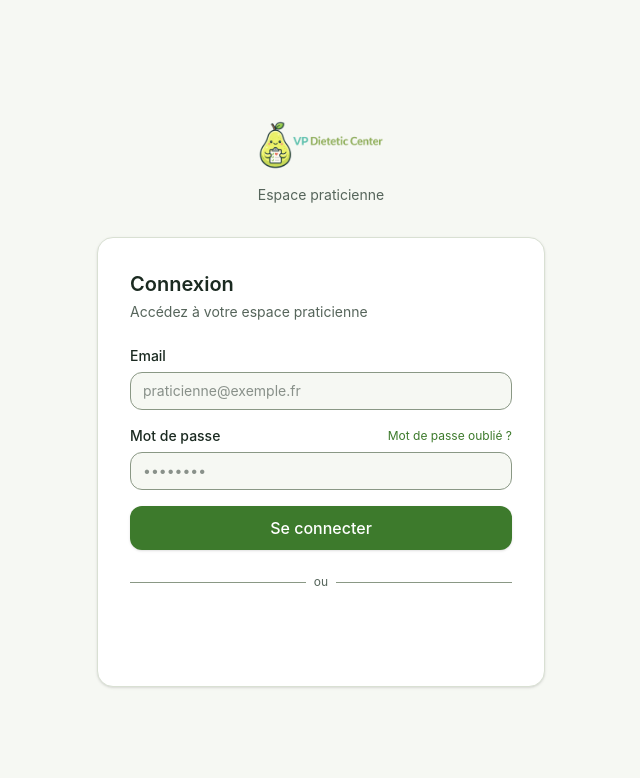
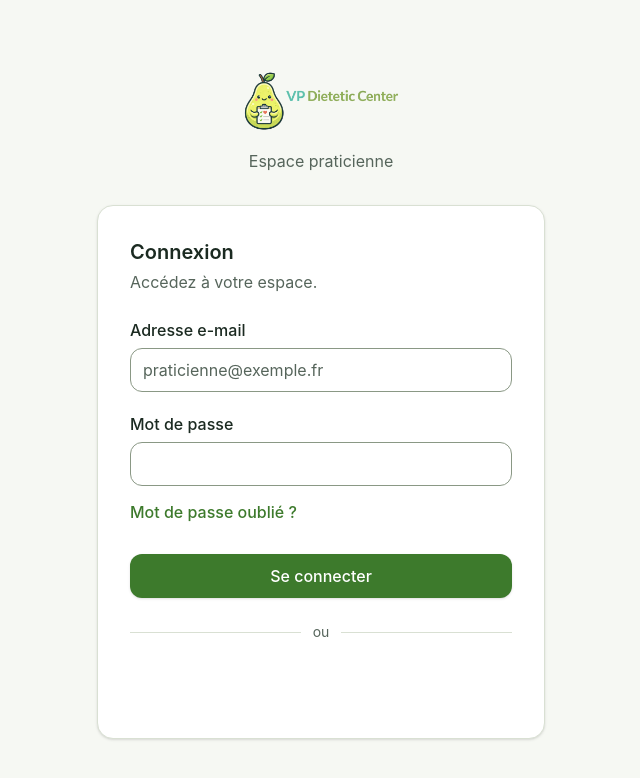
Before and after one commit to polo13410/vp_dietetic_center, a React (Vite) app in the folder apps/frontend/: page /login in a window 1280 px wide. Shown: the top 778 px of the page, without its empty margins (319-959 px from the left). Built offline with nearby package versions, Linux system fonts and the light colour scheme; no server answers.

Commit message:
feat(frontend): sign-in, forgot and reset password on the design system
Field labels, larger inputs with the right keyboards, plain french errors in a danger alert,
success states with token colours instead of hard-coded green and an emoji.

```diff
--- a/apps/frontend/src/components/layout/AuthLayout.tsx
+++ b/apps/frontend/src/components/layout/AuthLayout.tsx
@@ -1,17 +1,63 @@
+import type { LucideIcon } from 'lucide-react';
+import type { ReactNode } from 'react';
 import { Outlet } from 'react-router';
 
+/** Signed-out pages: the logo and one centred card. */
 export function AuthLayout() {
   return (
-    <div className="min-h-screen flex items-center justify-center bg-background">
+    <div className="flex min-h-screen items-center justify-center bg-background px-4 py-10">
       <div className="w-full max-w-md">
-        <div className="text-center mb-8">
-          <img src="/logo_full_transparent.png" alt="VP Dietetic Center" className="h-16 mx-auto mb-2" />
-          <p className="text-sm text-muted-foreground mt-1">Espace praticienne</p>
+        <div className="mb-8 text-center">
+          <img src="/logo_full_transparent.png" alt="VP Dietetic Center" className="mx-auto h-20" />
+          <p className="mt-2 text-base text-muted-foreground">Espace praticienne</p>
         </div>
-        <div className="bg-card rounded-2xl shadow-sm border border-border p-8">
+        <div className="rounded-xl border bg-card p-6 text-card-foreground shadow-sm sm:p-8">
           <Outlet />
         </div>
       </div>
     </div>
   );
 }
+
+/** Title and one-sentence explanation at the top of a signed-out card. */
+export function AuthTitle({ title, children }: { title: string; children?: ReactNode }) {
+  return (
+    <div className="mb-6 space-y-1">
+      <h1 className="text-xl font-semibold">{title}</h1>
+      {children && <p className="text-base text-muted-foreground">{children}</p>}
+    </div>
+  );
+}
+
+/** What went wrong, and how to fix it, above the form's button. */
+export function AuthError({ children }: { children: ReactNode }) {
+  return (
+    <p role="alert" className="rounded-lg border border-danger/25 bg-danger-soft px-4 py-3 text-base text-danger">
+      {children}
+    </p>
+  );
+}
+
+/** The end of a signed-out flow: an icon, what happened, and where to go next. */
+export function AuthDone({
+  icon: Icon,
+  title,
+  children,
+  action,
+}: {
+  icon: LucideIcon;
+  title: string;
+  children: ReactNode;
+  action: ReactNode;
+}) {
+  return (
+    <div className="space-y-4 text-center">
+      <span className="mx-auto flex size-14 items-center justify-center rounded-2xl bg-success-soft text-success" aria-hidden>
+        <Icon className="size-7" />
+      </span>
+      <h1 className="text-xl font-semibold">{title}</h1>
+      <p className="text-base text-muted-foreground">{children}</p>
+      {action}
+    </div>
+  );
+}
--- a/apps/frontend/src/pages/auth/ForgotPasswordPage.tsx
+++ b/apps/frontend/src/pages/auth/ForgotPasswordPage.tsx
@@ -1,76 +1,70 @@
 import { zodResolver } from '@hookform/resolvers/zod';
-import { ArrowLeft, Loader2 } from 'lucide-react';
+import { ArrowLeft, Loader2, MailCheck } from 'lucide-react';
 import { useState } from 'react';
 import { useForm } from 'react-hook-form';
 import { Link } from 'react-router';
 import { z } from 'zod';
 
+import { AuthDone, AuthError, AuthTitle } from '../../components/layout/AuthLayout';
+import { Field } from '../../components/shared/Field';
 import { Button } from '../../components/ui/button';
+import { Input } from '../../components/ui/input';
 import api from '../../lib/api';
 
-const schema = z.object({ email: z.string().email('Email invalide') });
+const schema = z.object({ email: z.string().email('L’adresse e-mail n’est pas valide.') });
 type Form = z.infer<typeof schema>;
+
+const backToLogin = (
+  <Link
+    to="/login"
+    className="inline-flex min-h-11 items-center gap-2 text-base font-medium text-muted-foreground hover:text-foreground"
+  >
+    <ArrowLeft className="size-5" aria-hidden /> Retour à la connexion
+  </Link>
+);
 
 export default function ForgotPasswordPage() {
   const [sent, setSent] = useState(false);
   const {
     register,
     handleSubmit,
+    setError,
     formState: { errors, isSubmitting },
-  } = useForm<Form>({
-    resolver: zodResolver(schema),
-  });
+  } = useForm<Form>({ resolver: zodResolver(schema) });
 
   const onSubmit = async (data: Form) => {
-    await api.post('/auth/forgot-password', data);
-    setSent(true);
+    try {
+      await api.post('/auth/forgot-password', data);
+      setSent(true);
+    } catch {
+      setError('root', { message: 'Le lien n’a pas pu être envoyé. Réessayez dans un instant.' });
+    }
   };
 
   if (sent) {
     return (
-      <div className="text-center">
-        <div className="w-12 h-12 bg-green-50 rounded-full flex items-center justify-center mx-auto mb-4">
-          <span className="text-2xl">✉️</span>
-        </div>
-        <h2 className="text-lg font-semibold mb-2">Email envoyé</h2>
-        <p className="text-sm text-muted-foreground mb-6">
-          Si un compte existe avec cet email, vous recevrez un lien de réinitialisation.
-        </p>
-        <Link to="/login" className="text-sm text-primary hover:underline">
-          Retour à la connexion
-        </Link>
-      </div>
+      <AuthDone icon={MailCheck} title="Regardez vos e-mails" action={backToLogin}>
+        Si un compte existe avec cette adresse, vous allez recevoir un lien pour choisir un nouveau mot de passe.
+      </AuthDone>
     );
   }
 
   return (
     <div>
-      <h2 className="text-xl font-semibold mb-1">Mot de passe oublié</h2>
-      <p className="text-sm text-muted-foreground mb-6">
-        Entrez votre email pour recevoir un lien de réinitialisation.
-      </p>
-      <form onSubmit={handleSubmit(onSubmit)} className="space-y-4">
-        <div>
-          <label className="block text-sm font-medium mb-1.5">Email</label>
-          <input
-            type="email"
-            {...register('email')}
-            className="w-full px-3 py-2 text-sm border border-input rounded-lg focus:outline-none focus:ring-2 focus:ring-primary/20"
-          />
-          {errors.email && <p className="text-xs text-destructive mt-1">{errors.email.message}</p>}
-        </div>
+      <AuthTitle title="Mot de passe oublié">
+        Indiquez votre adresse e-mail : vous recevrez un lien pour choisir un nouveau mot de passe.
+      </AuthTitle>
+      <form onSubmit={handleSubmit(onSubmit)} className="space-y-5" noValidate>
+        <Field label="Adresse e-mail" error={errors.email?.message}>
+          <Input type="email" inputMode="email" autoComplete="email" {...register('email')} />
+        </Field>
+        {errors.root && <AuthError>{errors.root.message}</AuthError>}
         <Button type="submit" className="w-full" disabled={isSubmitting}>
-          {isSubmitting ? <Loader2 className="w-4 h-4 animate-spin" /> : 'Envoyer le lien'}
+          {isSubmitting && <Loader2 className="animate-spin" aria-hidden />}
+          Envoyer le lien
         </Button>
       </form>
-      <div className="mt-4 text-center">
-        <Link
-          to="/login"
-          className="text-sm text-muted-foreground hover:text-foreground flex items-center justify-center gap-1"
-        >
-          <ArrowLeft className="w-3 h-3" /> Retour à la connexion
-        </Link>
-      </div>
+      <div className="mt-4 text-center">{backToLogin}</div>
     </div>
   );
 }
--- a/apps/frontend/src/pages/auth/LoginPage.tsx
+++ b/apps/frontend/src/pages/auth/LoginPage.tsx
@@ -5,12 +5,15 @@ import { useForm } from 'react-hook-form';
 import { Link } from 'react-router';
 import { z } from 'zod';
 
+import { AuthError, AuthTitle } from '../../components/layout/AuthLayout';
+import { Field } from '../../components/shared/Field';
 import { Button } from '../../components/ui/button';
+import { Input } from '../../components/ui/input';
 import { useGoogleLogin, useLogin } from '../../hooks/useAuth';
 
 const loginSchema = z.object({
-  email: z.string().email('Email invalide'),
-  password: z.string().min(8, 'Mot de passe trop court'),
+  email: z.string().email('L’adresse e-mail n’est pas valide.'),
+  password: z.string().min(8, 'Le mot de passe compte au moins 8 caractères.'),
 });
 
 type LoginForm = z.infer<typeof loginSchema>;
@@ -25,76 +28,48 @@ export default function LoginPage() {
     formState: { errors },
   } = useForm<LoginForm>({ resolver: zodResolver(loginSchema) });
 
-  const onSubmit = (data: LoginForm) => login(data);
-
   return (
     <div>
-      <h2 className="text-xl font-semibold text-foreground mb-1">Connexion</h2>
-      <p className="text-sm text-muted-foreground mb-6">Accédez à votre espace praticienne</p>
+      <AuthTitle title="Connexion">Accédez à votre espace.</AuthTitle>
 
-      <form onSubmit={handleSubmit(onSubmit)} className="space-y-4">
-        <div>
-          <label htmlFor="email" className="block text-sm font-medium text-foreground mb-1.5">
-            Email
-          </label>
-          <input
-            id="email"
+      <form onSubmit={handleSubmit((data) => login(data))} className="space-y-5" noValidate>
+        <Field label="Adresse e-mail" error={errors.email?.message}>
+          <Input
             type="email"
+            inputMode="email"
             autoComplete="email"
             {...register('email')}
-            className="w-full px-3 py-2 text-sm border border-input rounded-lg bg-background focus:outline-none focus:ring-2 focus:ring-primary/20 focus:border-primary/50"
             placeholder="praticienne@exemple.fr"
           />
-          {errors.email && <p className="text-xs text-destructive mt-1">{errors.email.message}</p>}
+        </Field>
+
+        <div className="space-y-1">
+          <Field label="Mot de passe" error={errors.password?.message}>
+            <Input type="password" autoComplete="current-password" {...register('password')} />
+          </Field>
+          <Link
+            to="/forgot-password"
+            className="inline-flex min-h-11 items-center text-base font-medium text-primary hover:underline"
+          >
+            Mot de passe oublié ?
+          </Link>
         </div>
 
-        <div>
-          <div className="flex items-center justify-between mb-1.5">
-            <label htmlFor="password" className="block text-sm font-medium text-foreground">
-              Mot de passe
-            </label>
-            <Link to="/forgot-password" className="text-xs text-primary hover:text-primary/80">
-              Mot de passe oublié ?
-            </Link>
-          </div>
-          <input
-            id="password"
-            type="password"
-            autoComplete="current-password"
-            {...register('password')}
-            className="w-full px-3 py-2 text-sm border border-input rounded-lg bg-background focus:outline-none focus:ring-2 focus:ring-primary/20 focus:border-primary/50"
-            placeholder="••••••••"
-          />
-          {errors.password && (
-            <p className="text-xs text-destructive mt-1">{errors.password.message}</p>
-          )}
-        </div>
-
-        {error && (
-          <div className="p-3 bg-destructive/10 rounded-lg">
-            <p className="text-sm text-destructive">Email ou mot de passe incorrect</p>
-          </div>
-        )}
+        {error && <AuthError>E-mail ou mot de passe incorrect. Vérifiez-les et réessayez.</AuthError>}
 
         <Button type="submit" className="w-full" disabled={isPending}>
-          {isPending ? (
-            <>
-              <Loader2 className="w-4 h-4 animate-spin" />
-              Connexion...
-            </>
-          ) : (
-            'Se connecter'
-          )}
+          {isPending && <Loader2 className="animate-spin" aria-hidden />}
+          Se connecter
         </Button>
       </form>
 
       <div className="relative my-6">
-        <div className="absolute inset-0 flex items-center">
-          <div className="w-full border-t border-input" />
+        <div className="absolute inset-0 flex items-center" aria-hidden>
+          <div className="w-full border-t border-border" />
         </div>
-        <div className="relative flex justify-center text-xs">
-          <span className="bg-card px-2 text-muted-foreground">ou</span>
-        </div>
+        <p className="relative flex justify-center text-sm">
+          <span className="bg-card px-3 text-muted-foreground">ou</span>
+        </p>
       </div>
 
       <div className="flex justify-center">
@@ -106,14 +81,13 @@ export default function LoginPage() {
           }}
           onError={() => {}}
           text="signin_with"
+          size="large"
         />
       </div>
 
       {googleError && (
-        <div className="p-3 bg-destructive/10 rounded-lg mt-4">
-          <p className="text-sm text-destructive">
-            Impossible de se connecter avec Google. Vérifiez que votre compte est autorisé.
-          </p>
+        <div className="mt-4">
+          <AuthError>Impossible de se connecter avec Google. Vérifiez que votre compte est autorisé.</AuthError>
         </div>
       )}
     </div>
--- a/apps/frontend/src/pages/auth/ResetPasswordPage.tsx
+++ b/apps/frontend/src/pages/auth/ResetPasswordPage.tsx
@@ -1,20 +1,23 @@
 import { zodResolver } from '@hookform/resolvers/zod';
-import { CheckCircle, Loader2 } from 'lucide-react';
+import { CheckCircle2, Loader2 } from 'lucide-react';
 import { useEffect, useState } from 'react';
 import { useForm } from 'react-hook-form';
 import { Link, useNavigate, useSearchParams } from 'react-router';
 import { z } from 'zod';
 
+import { AuthDone, AuthError, AuthTitle } from '../../components/layout/AuthLayout';
+import { Field } from '../../components/shared/Field';
 import { Button } from '../../components/ui/button';
+import { Input } from '../../components/ui/input';
 import api from '../../lib/api';
 
 const schema = z
   .object({
-    password: z.string().min(8, 'Minimum 8 caractères'),
+    password: z.string().min(8, 'Choisissez au moins 8 caractères.'),
     confirm: z.string(),
   })
   .refine((d) => d.password === d.confirm, {
-    message: 'Les mots de passe ne correspondent pas',
+    message: 'Les deux mots de passe ne sont pas identiques.',
     path: ['confirm'],
   });
 
@@ -42,59 +45,47 @@ export default function ResetPasswordPage() {
       await api.post('/auth/reset-password', { token, password: data.password });
       setDone(true);
     } catch {
-      setError('root', { message: 'Lien invalide ou expiré. Faites une nouvelle demande.' });
+      setError('root', { message: 'Ce lien n’est plus valable. Demandez-en un nouveau.' });
     }
   };
 
   if (done) {
     return (
-      <div className="text-center">
-        <div className="w-12 h-12 bg-green-50 rounded-full flex items-center justify-center mx-auto mb-4">
-          <CheckCircle className="w-6 h-6 text-green-500" />
-        </div>
-        <h2 className="text-lg font-semibold mb-2">Mot de passe mis à jour</h2>
-        <p className="text-sm text-muted-foreground mb-6">
-          Vous pouvez maintenant vous connecter avec votre nouveau mot de passe.
-        </p>
-        <Link to="/login" className="text-sm text-primary hover:underline">
-          Se connecter
-        </Link>
-      </div>
+      <AuthDone
+        icon={CheckCircle2}
+        title="Mot de passe changé"
+        action={
+          <Button asChild className="w-full">
+            <Link to="/login">Se connecter</Link>
+          </Button>
+        }
+      >
+        Vous pouvez vous connecter avec votre nouveau mot de passe.
+      </AuthDone>
     );
   }
 
   return (
     <div>
-      <h2 className="text-xl font-semibold mb-1">Nouveau mot de passe</h2>
-      <p className="text-sm text-muted-foreground mb-6">Choisissez un mot de passe sécurisé.</p>
-      <form onSubmit={handleSubmit(onSubmit)} className="space-y-4">
-        <div>
-          <label className="block text-sm font-medium mb-1.5">Nouveau mot de passe</label>
-          <input
-            type="password"
-            {...register('password')}
-            className="w-full px-3 py-2 text-sm border border-input rounded-lg focus:outline-none focus:ring-2 focus:ring-primary/20"
-          />
-          {errors.password && (
-            <p className="text-xs text-destructive mt-1">{errors.password.message}</p>
-          )}
-        </div>
-        <div>
-          <label className="block text-sm font-medium mb-1.5">Confirmer le mot de passe</label>
-          <input
-            type="password"
-            {...register('confirm')}
-            className="w-full px-3 py-2 text-sm border border-input rounded-lg focus:outline-none focus:ring-2 focus:ring-primary/20"
-          />
-          {errors.confirm && (
-            <p className="text-xs text-destructive mt-1">{errors.confirm.message}</p>
-          )}
-        </div>
+      <AuthTitle title="Nouveau mot de passe">Au moins 8 caractères, que vous n’utilisez pas ailleurs.</AuthTitle>
+      <form onSubmit={handleSubmit(onSubmit)} className="space-y-5" noValidate>
+        <Field label="Nouveau mot de passe" error={errors.password?.message}>
+          <Input type="password" autoComplete="new-password" {...register('password')} />
+        </Field>
+        <Field label="Confirmez le mot de passe" error={errors.confirm?.message}>
+          <Input type="password" autoComplete="new-password" {...register('confirm')} />
+        </Field>
         {errors.root && (
-          <p className="text-xs text-destructive">{errors.root.message}</p>
+          <AuthError>
+            {errors.root.message}{' '}
+            <Link to="/forgot-password" className="font-medium underline">
+              Demander un lien
+            </Link>
+          </AuthError>
         )}
         <Button type="submit" className="w-full" disabled={isSubmitting}>
-          {isSubmitting ? <Loader2 className="w-4 h-4 animate-spin" /> : 'Mettre à jour'}
+          {isSubmitting && <Loader2 className="animate-spin" aria-hidden />}
+          Changer le mot de passe
         </Button>
       </form>
     </div>
```
